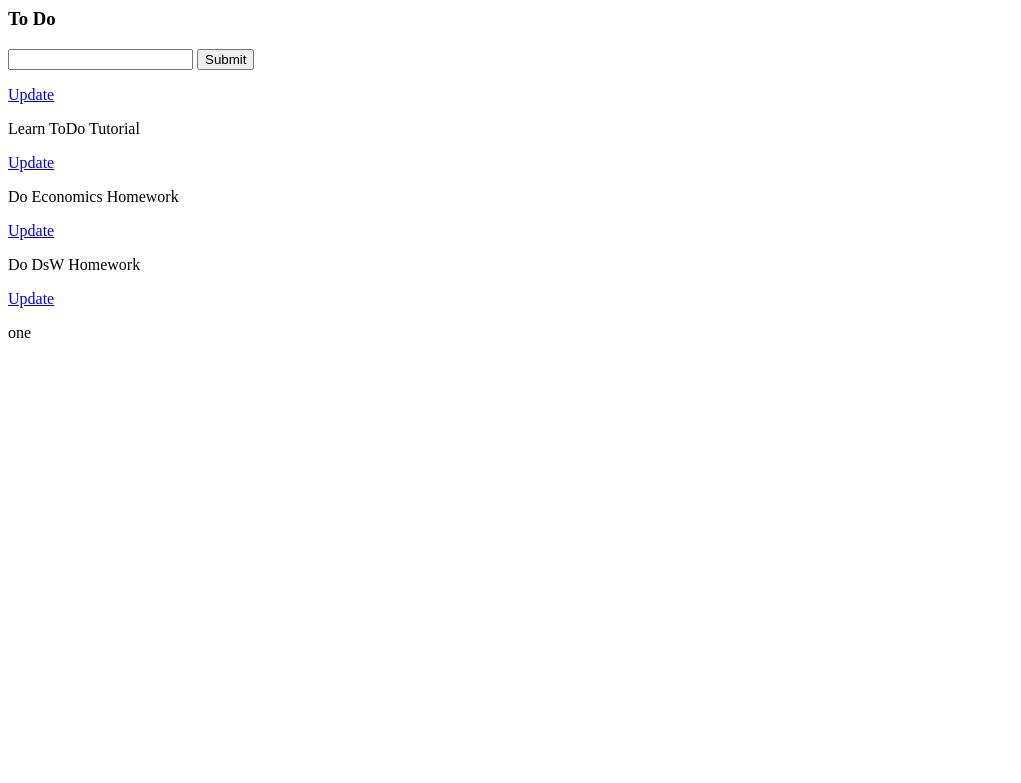
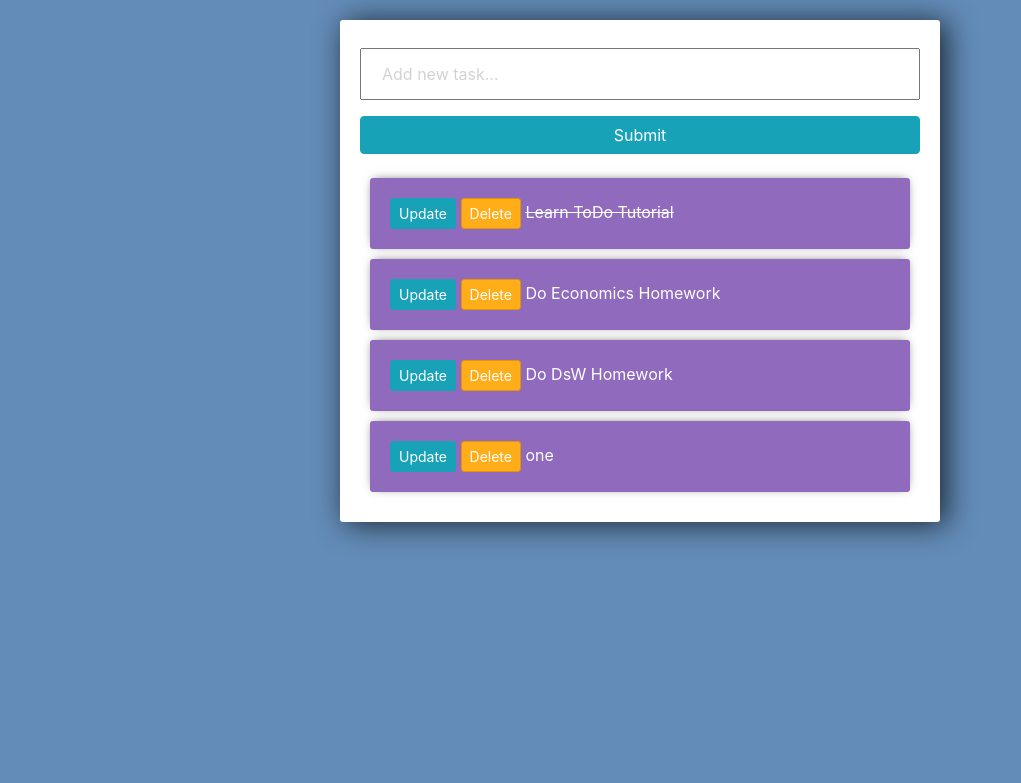
Before and after one commit to kratikaatgithub/Django_ToDo_1, a Django app: page / in a window 1280 px wide. Shown: the top 783 px of the page, without its empty margins (0-1021 px from the left). Run offline with Django 3.2, Linux system fonts and the light colour scheme; data comes from the database, SQL or seed files in the repository; some libraries are stand-ins or nearby versions.

Commit message:
Commit - 4

```diff
--- a/tasks/forms.py
+++ b/tasks/forms.py
@@ -1,9 +1,12 @@
 from django import forms
 from django.forms import ModelForm
+from django.forms.fields import DateField
 
 from .models import *
 
 class TaskForm(forms.ModelForm):
+    title = forms.CharField(widget= forms.TextInput(attrs={'placeholder':'Add new task...'}))
+
     class Meta:
         model = Task
         fields = '__all__'
--- a/tasks/templates/tasks/list.html
+++ b/tasks/templates/tasks/list.html
@@ -1,14 +1,73 @@
-<h3>To Do</h3>
+<link rel="stylesheet" href="https://stackpath.bootstrapcdn.com/bootstrap/4.3.1/css/bootstrap.min.css" integrity="sha384-ggOyR0iXCbMQv3Xipma34MD+dH/1fQ784/j6cY/iJTQUOhcWr7x9JvoRxT2MZw1T" crossorigin="anonymous">
+
+<style>
+
+    body{
+        background-color: #638CB8;
+    }
+
+    input{
+        width: 100%;
+        padding: 12px 20px;
+        margin: 8px 0;
+        box-sizing: border-box;
+    }
+
+    input::placeholder {
+        color: #d3d3d3;
+    }
+
+    .submit{
+        background-color: #6BA3E8;
+    }
+
+    .center-column{
+        width: 600px;
+        margin: 20px auto;
+        padding: 20px;
+        background-color: #fff;
+        border-radius: 3px;
+        box-shadow: 6px 2px 30px 0px rgba(0,0,0,0.75);
+    }
+
+    .item-row{
+        background-color: #906abd;
+        margin: 10px;
+        padding: 20px;
+        color: #fff;
+        border-radius: 3px;
+        font-size: 16px;
+        box-shadow: 0px -1px 10px -4px rgba(0,0,0,0.75);
+    }
+
+    .btn-danger{
+        background-color: #ffae19;
+        border-color: #e59400;
+    }
+
+</style>
+
+<div class="center-column">
 
     <form method="POST" actions="/">
         {% csrf_token %}
         {{form.title}}
-    <input type="Submit" name="Create task">
+        <input class="btn btn-info" type="Submit" name="Create task">
     </form>
 
+    <div class="todo-list">
+
         {% for task in tasks %}
-    <div>
-        <a href="{% url 'update_task' task.id %}">Update</a>
-        <p>{{task}}</p>
+            <div class = "item-row">
+                <a class="btn btn-sm btn-info" href="{% url 'update_task' task.id %}">Update</a>
+                <a class="btn btn-sm btn-danger" href="{% url 'delete' task.id %}">Delete</a>
+
+                {% if task.complete == True %}
+                <strike>{{task}}</strike>
+                {% else %}
+                <span>{{task}}</span>
+                {% endif %}
             </div>
         {% endfor %}
+    </div>
+</div>
--- a/tasks/urls.py
+++ b/tasks/urls.py
@@ -3,4 +3,6 @@ from . import views
 urlpatterns = [
     path('', views.index, name="list"),
     path('update_task/<str:pk>/', views.updateTask, name="update_task"),
+    path('delete/<str:pk>/', views.deleteTask, name="delete"),
+
 ]
--- a/tasks/views.py
+++ b/tasks/views.py
@@ -3,29 +3,6 @@ from django.http import HttpResponse
 
 from .models import *
 from .forms import *
-
-
-#from django.db import models
-
-# Create your models here.
-#class Task(models.Model):
- #   title = models.CharField(max_length=200)
-  #  complete = models.BooleanField(default=False)
-   # created = models.DateTimeField(auto_now_add=True)
-
-    #def __str__(self):
-     #   return self.title
-
-#from django import forms
-#from django.forms import ModelForm
-
-#from models import *
-
-#class TaskForm(forms.ModelForm):
- #   class Meta:
-    #    model = Task
-     #   fields = '__all__'
-
 
 def index(request):
     tasks = Task.objects.all()
@@ -43,4 +20,20 @@ def index(request):
 
 def updateTask(request, pk):
      task = Task.objects.get(id=pk)
-     return render(request, 'tasks/update_task.html')
+     form = TaskForm(instance=task)
+     if request.method == 'POST':
+        form = TaskForm(request.POST, instance=task)
+        if form.is_valid():
+              form.save()
+              return redirect('/')
+
+     context = {'form':form}
+     return render(request, 'tasks/update_task.html', context)
+
+def deleteTask(request, pk):
+     item = Task.objects.get(id=pk)
+     if request.method == 'POST':
+          item.delete()
+          return redirect('/')
+     context = {'item':item}
+     return render(request, 'tasks/delete.html')
```
Also changed, not shown: tasks/delete.html (added, +8 -0 lines). Lines whose indentation alone changed are shown as unchanged.
